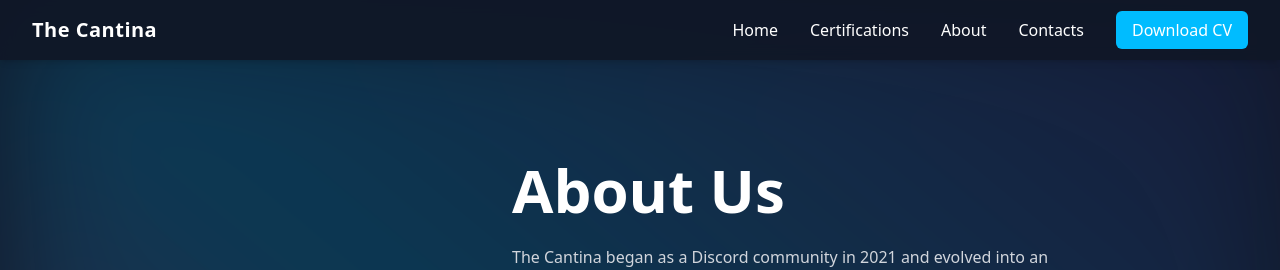
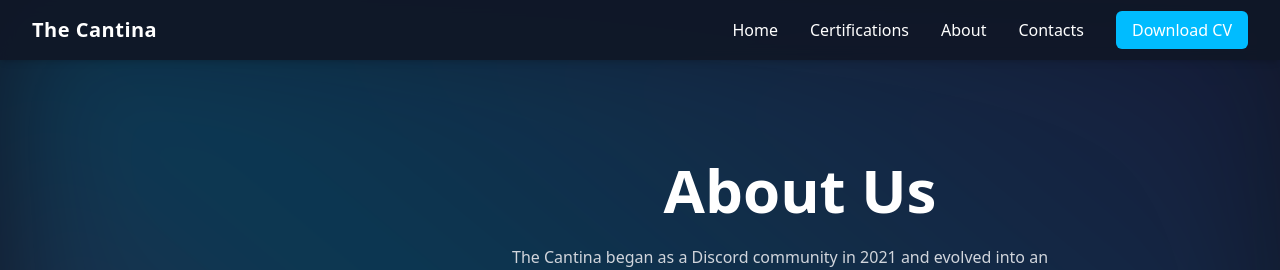
Before and after one commit to Kiuliumov/portfolioV2, a React (Vite) app in the folder portfoliov2/: page /about in a window 1280 px wide. Shown: the top 270 px of the page. Built offline with nearby package versions, Linux system fonts and the light colour scheme.

Commit message:
Update About.tsx

```diff
--- a/portfoliov2/src/pages/About.tsx
+++ b/portfoliov2/src/pages/About.tsx
@@ -16,7 +16,7 @@ const About = () => {
 					</div>
 
 					<div className="flex flex-col justify-center space-y-6 animate-fadeInUp">
-						<h1 className="text-4xl md:text-6xl font-extrabold text-center md:text-left">
+						<h1 className="text-4xl md:text-6xl font-extrabold text-center">
 							About Us
 						</h1>
 						<p className="text-gray-300 leading-relaxed text-center md:text-left max-w-xl">
```
